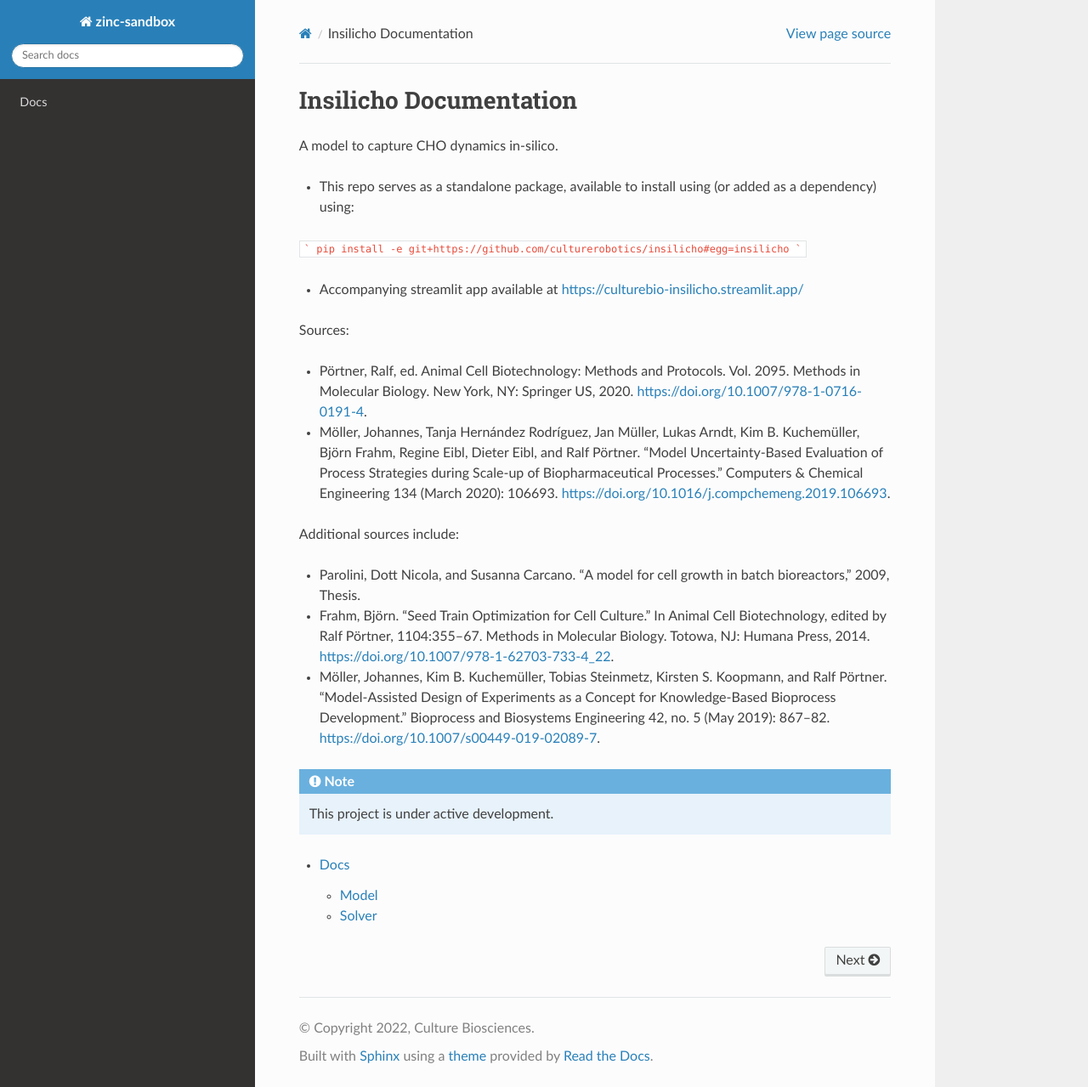
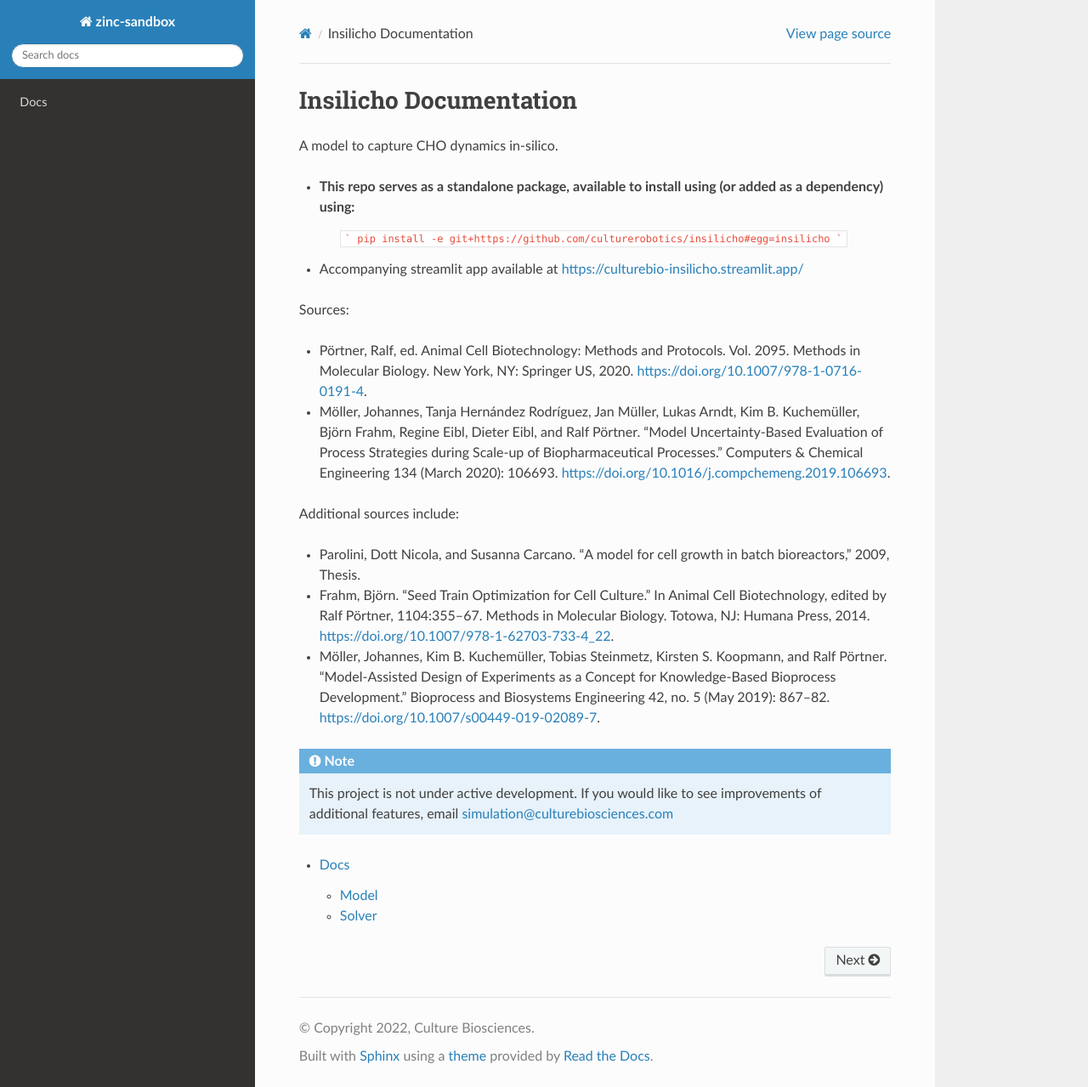
Before and after one commit to culturerobotics/insilicho, a Sphinx documentation site: the page built from docs/index.rst, in a window 1280 px wide and 1279 px high. Shown: the whole window at 85% size. Built offline with Sphinx 7.4.7 and the Read the Docs theme 3.1.0, drawn with Linux system fonts in a browser that asks for light colours.

Commit message:
update docs

````diff
--- a/docs/index.rst
+++ b/docs/index.rst
@@ -4,30 +4,26 @@ Insilicho Documentation
 A model to capture CHO dynamics in-silico.
 
 - This repo serves as a standalone package, available to install using (or added as a dependency) using:
-```
-pip install -e git+https://github.com/culturerobotics/insilicho#egg=insilicho
-```
-
+   ```
+   pip install -e git+https://github.com/culturerobotics/insilicho#egg=insilicho
+   ```
 - Accompanying streamlit app available at https://culturebio-insilicho.streamlit.app/
 
 
 Sources:
 
 - Pörtner, Ralf, ed. Animal Cell Biotechnology: Methods and Protocols. Vol. 2095. Methods in Molecular Biology. New York, NY: Springer US, 2020. https://doi.org/10.1007/978-1-0716-0191-4.
-
 - Möller, Johannes, Tanja Hernández Rodríguez, Jan Müller, Lukas Arndt, Kim B. Kuchemüller, Björn Frahm, Regine Eibl, Dieter Eibl, and Ralf Pörtner. “Model Uncertainty-Based Evaluation of Process Strategies during Scale-up of Biopharmaceutical Processes.” Computers & Chemical Engineering 134 (March 2020): 106693. https://doi.org/10.1016/j.compchemeng.2019.106693.
 
 Additional sources include:
 
 - Parolini, Dott Nicola, and Susanna Carcano. “A model for cell growth in batch bioreactors,” 2009, Thesis.
-
 - Frahm, Björn. “Seed Train Optimization for Cell Culture.” In Animal Cell Biotechnology, edited by Ralf Pörtner, 1104:355–67. Methods in Molecular Biology. Totowa, NJ: Humana Press, 2014. https://doi.org/10.1007/978-1-62703-733-4_22.
-
 - Möller, Johannes, Kim B. Kuchemüller, Tobias Steinmetz, Kirsten S. Koopmann, and Ralf Pörtner. “Model-Assisted Design of Experiments as a Concept for Knowledge-Based Bioprocess Development.” Bioprocess and Biosystems Engineering 42, no. 5 (May 2019): 867–82. https://doi.org/10.1007/s00449-019-02089-7.
 
 .. note::
 
-   This project is under active development.
+   This project is not under active development. If you would like to see improvements of additional features, email simulation@culturebiosciences.com
 
 
 .. toctree::
````
Also changed, not shown: 1 other file.
